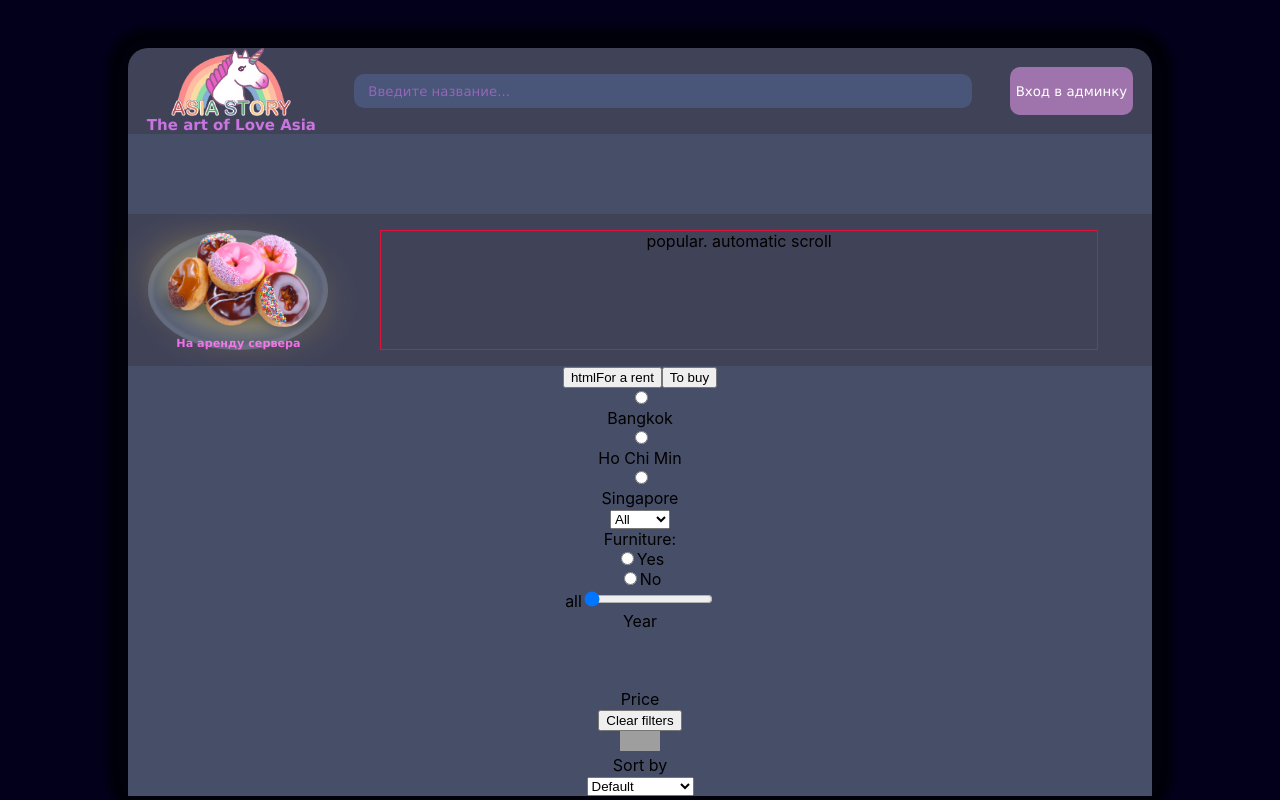
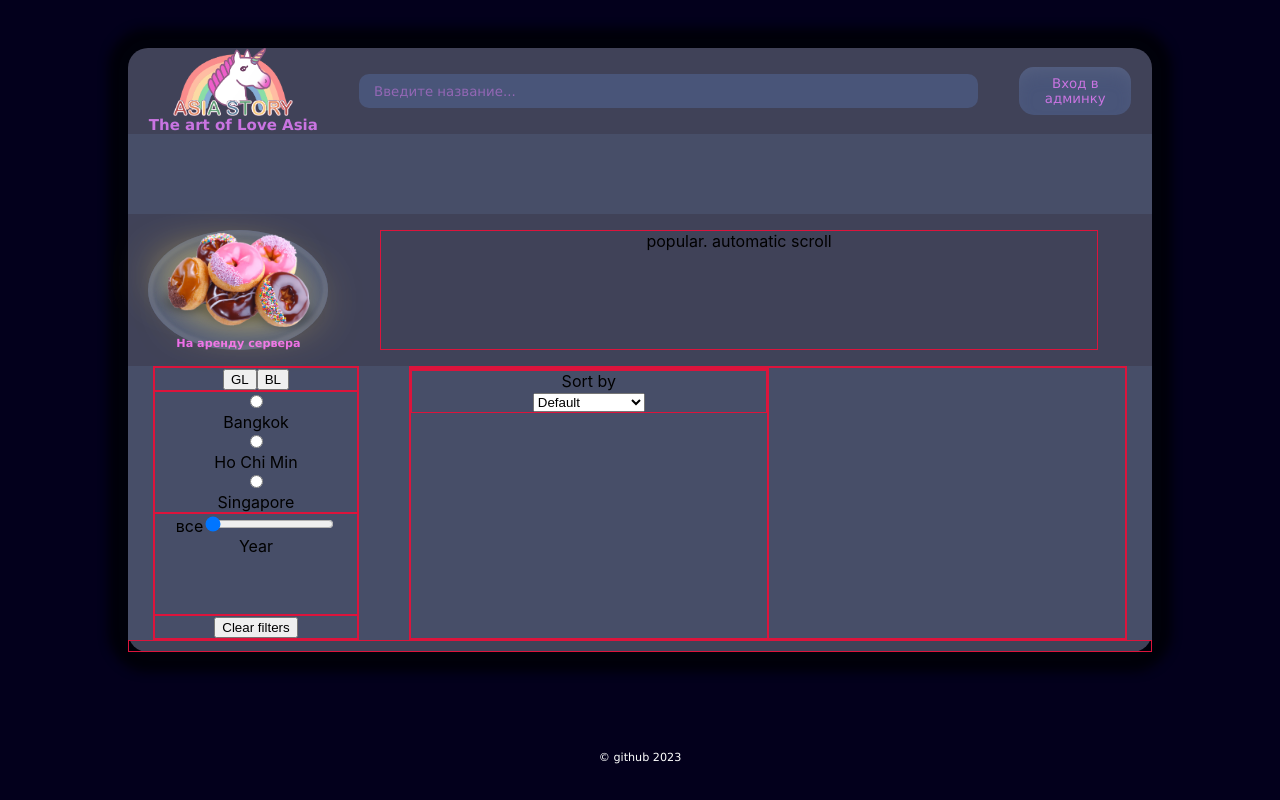
Before and after one commit to ViyaletaH/cinema, a React (Create React App) app in the folder ts-cinema/: page / in a window 1280 px wide. Built offline with nearby package versions, Linux system fonts and the light colour scheme; grey boxes are pictures that could not be loaded.

Commit message:
feat: add footer component

```diff
--- a/ts-cinema/src/App.tsx
+++ b/ts-cinema/src/App.tsx
@@ -1,5 +1,4 @@
 import './App.css';
-import React from 'react';
 import Container from './components/Container'
 import Functional from './components/Functional';
 
--- a/ts-cinema/src/components/Container.tsx
+++ b/ts-cinema/src/components/Container.tsx
@@ -1,3 +1,4 @@
+import Footer from './Footer'
 import Functional from './Functional'
 import './myStyles.css'
 
@@ -9,7 +10,7 @@ const Container = (children: ContainerProps) => {
   return (
     <div className='container'>
         <Functional/>
-        <div className="footer"></div>
+        <Footer/>
     </div>
   )
 }
--- a/ts-cinema/src/components/FiltersSeries.tsx
+++ b/ts-cinema/src/components/FiltersSeries.tsx
@@ -1,11 +1,9 @@
-import React, {FormEvent} from 'react'
-import './myStyles.css'
-
-// import { FormEvent } from 'react';
+import React, { FormEvent } from "react";
+import "./myStyles.css";
 
 function handleYearInputChange(event: FormEvent<HTMLInputElement>) {
   const yearInput = event.currentTarget;
-  const yearOutput = document.getElementById('ynum');
+  const yearOutput = document.getElementById("ynum");
   if (yearOutput) {
     yearOutput.textContent = yearInput.value;
   }
@@ -13,69 +11,70 @@ function handleYearInputChange(event: FormEvent<HTMLInputElement>) {
 
 const FiltersSeries = () => {
   return (
-    <div className="filters-series"><div className="filters">
+    <div className="filters-series">
+      <div className="filters">
         <div className="type">
-      <button type="button" className="rent">htmlFor a rent</button>
-      <button type="button" className="buy">To buy</button>
+          <button type="button" className="gl">
+            GL
+          </button>
+          <button type="button" className="bl">
+            BL
+          </button>
         </div>
-    <div className="city">
+        <div className="country">
           <div className="bang">
-        <div className="bang-choice"><input type="radio" name="cities" id="bangCh"/></div>
-        <div className="bang-name"><label htmlFor="bang">Bangkok</label></div>
+            <div className="bang-choice">
+              <input type="radio" name="cities" id="bangCh" />
+            </div>
+            <div className="bang-name">
+              <label htmlFor="bang">Bangkok</label>
+            </div>
           </div>
           <div className="saigon">
-        <div className="saigon-choice"><input type="radio" name="cities" id="saigonCh"/></div>
-        <div className="saigon-name"><label htmlFor="saigon">Ho Chi Min</label></div>
+            <div className="saigon-choice">
+              <input type="radio" name="cities" id="saigonCh" />
+            </div>
+            <div className="saigon-name">
+              <label htmlFor="saigon">Ho Chi Min</label>
+            </div>
           </div>
           <div className="singapore">
-        <div className="sing-choice"><input type="radio" name="cities" id="singCh"/></div>
-        <div className="sing-name"><label htmlFor="sing">Singapore</label></div>
+            <div className="sing-choice">
+              <input type="radio" name="cities" id="singCh" />
+            </div>
+            <div className="sing-name">
+              <label htmlFor="sing">Singapore</label>
             </div>
           </div>
-    <div className="rooms">
-      <form className="roomsdropdown">
-        <select className="roomsselect">
-          <option value="0">All</option>
-          <option value="1">Studio</option>
-          <option value="2">2</option>
-          <option value="3">3</option>
-          <option value="4">4</option>
-        </select>
-        <div className="arrow"></div>
-      </form>
-    </div>
-    <div className="furniture">
-      <legend>Furniture:</legend>
-      <div className="fur-yes"><input type="radio" id="fur-y" name="furniture" value="fur-y" className="y-choice"/>
-        <label htmlFor="fur-y" className="fur-y">Yes</label></div>
-      <div className="fur-no"><input type="radio" id="fur-n" name="furniture" value="fur-n" className="n-choice"/>
-        <label htmlFor="fur-n" className="fur-n">No</label></div>
-
         </div>
         <div className="year">
           <div className="y-range-num">
-    <output className="y-num" id="ynum">all</output>
-    <input type="range" name="year" min="2012" max="2021" className="year-range"  id="year" onInput={handleYearInputChange}/>
+            <output className="y-num" id="ynum">
+              все
+            </output>
+            <input
+              type="range"
+              name="year"
+              min="2015"
+              max="2023"
+              className="year-range"
+              id="year"
+              onInput={handleYearInputChange}
+            />
           </div>
-  <label htmlFor="year" className="y-label">Year</label>
-    </div>
-    <div className="price">
-      <div className="p-range-num">
-        <div id="price"></div>
-      </div>
-      <label htmlFor="price" className="p-label">Price</label>
+          <label htmlFor="year" className="y-label">
+            Year
+          </label>
         </div>
         <div className="clear">
-      <button type="button" className="clear-btn">Clear filters</button>
+          <button type="button" className="clear-btn">
+            Clear filters
+          </button>
         </div>
       </div>
       <div className="variants">
         <div className="subfilters">
           <div className="subparams">
-          <div className="view">
-            <img src="./images/icons/grid.png" alt="grid view" width="20px" height="20px" className="grid" id="grid-view"/>
-              <img src="./images/icons/list (1).png" alt="list view" width="20px" height="20px" className="list" id="list-view"/>
-              </div>
             <div className="number"></div>
           </div>
           <div className="line"></div>
@@ -84,21 +83,19 @@ const FiltersSeries = () => {
             <div className="criteria">
               <form>
                 <select className="sortselect">
-                  <option value="default" selected disabled>Default</option>
-                  <option value="lowest">Price(Lowest)</option>
-                  <option value="highest">Price(Highest)</option>
+                  <option value="default" selected disabled>
+                    Default
+                  </option>
+                  <option value="lowest">YEAR(Newest)</option>
+                  <option value="highest">YEAR(Oldest)</option>
                 </select>
               </form>
             </div>
           </div>
         </div>
-        <div className="apartments">
-
-        </div>
-
+        <div className="series"></div>
       </div>
     </div>
-
-        )
-}
-export default FiltersSeries
+  );
+};
+export default FiltersSeries;
--- /dev/null
+++ b/ts-cinema/src/components/Footer.tsx
@@ -0,0 +1,11 @@
+import './myStyles.css'
+
+const Footer = () => {
+  return (
+    <div className='footer'>
+      <div className="author"><a href="https://github.com/ViyaletaH" className="github">© github</a> 2023</div>
+    </div>
+  )
+}
+
+export default Footer
--- a/ts-cinema/src/components/myStyles.css
+++ b/ts-cinema/src/components/myStyles.css
@@ -74,7 +74,7 @@ input[type="text"], textarea {
     color: #c974e193;
   }
 
-.entry {
+/* .entry {
     background-color: #9F73AB;
     border: none;
     border-radius: 10px;
@@ -82,6 +82,23 @@ input[type="text"], textarea {
     font-family: Verdana, Geneva, Tahoma, sans-serif;
     color: #fff;
     font-weight: 400;
+
+} */
+
+.entry {
+  background: #495579;
+  border-radius: 999px;
+  box-shadow: inset #626b87b5 0 10px 20px -10px;
+  box-sizing: border-box;
+  color: #c974e1;
+  cursor: pointer;
+  font-family: Verdana, Geneva, Tahoma, sans-serif;
+  font-weight: 300;
+  width: 7rem;
+  border: 0;
+  border: none;
+  border-radius: 15px;
+  height: 3rem;
 }
 
 .entry:hover {
@@ -162,13 +179,62 @@ input[type="text"], textarea {
 
 .filters-series {
     background-color: #474E68;
+    display: flex;
+    justify-content: space-around;
+    height: auto !important;
+}
+
+.filters {
+    border: solid 1px crimson;
+    display: flex;
+    flex-direction: column;
+    width: 20%;
+}
+
+.variants {
+    display: flex;
+    border: solid 1px crimson;
+    width: fit-content;
+    width: 70%;
 }
 
 .year {
     height: 100px;
 }
 
+.about {
+    display: flex;
+    border: solid 1px crimson;
+    height: 10px;
+}
+
 .footer {
     min-height: 8%;
-    margin-bottom: 2%;
+    margin-bottom: 1%;
+    display: flex;
+    justify-content: center;
+    align-items: flex-end;
+    font-family: Verdana, Geneva, Tahoma, sans-serif;
+    color: #fff;
+    font-size: 0.7rem;
 }
+
+.github {
+    text-decoration: none;
+    font-family: Verdana, Geneva, Tahoma, sans-serif;
+    color: #fff;
+}
+
+.type, .year, .country, .clear, .subfilters, .subparams, .subsorter, .series {
+
+    border: solid 1px crimson;
+
+}
+
+.subfilters {
+    width: 100%;
+}
+
+.series {
+    width: 100%;
+}
```
Lines whose indentation alone changed are shown as unchanged.
